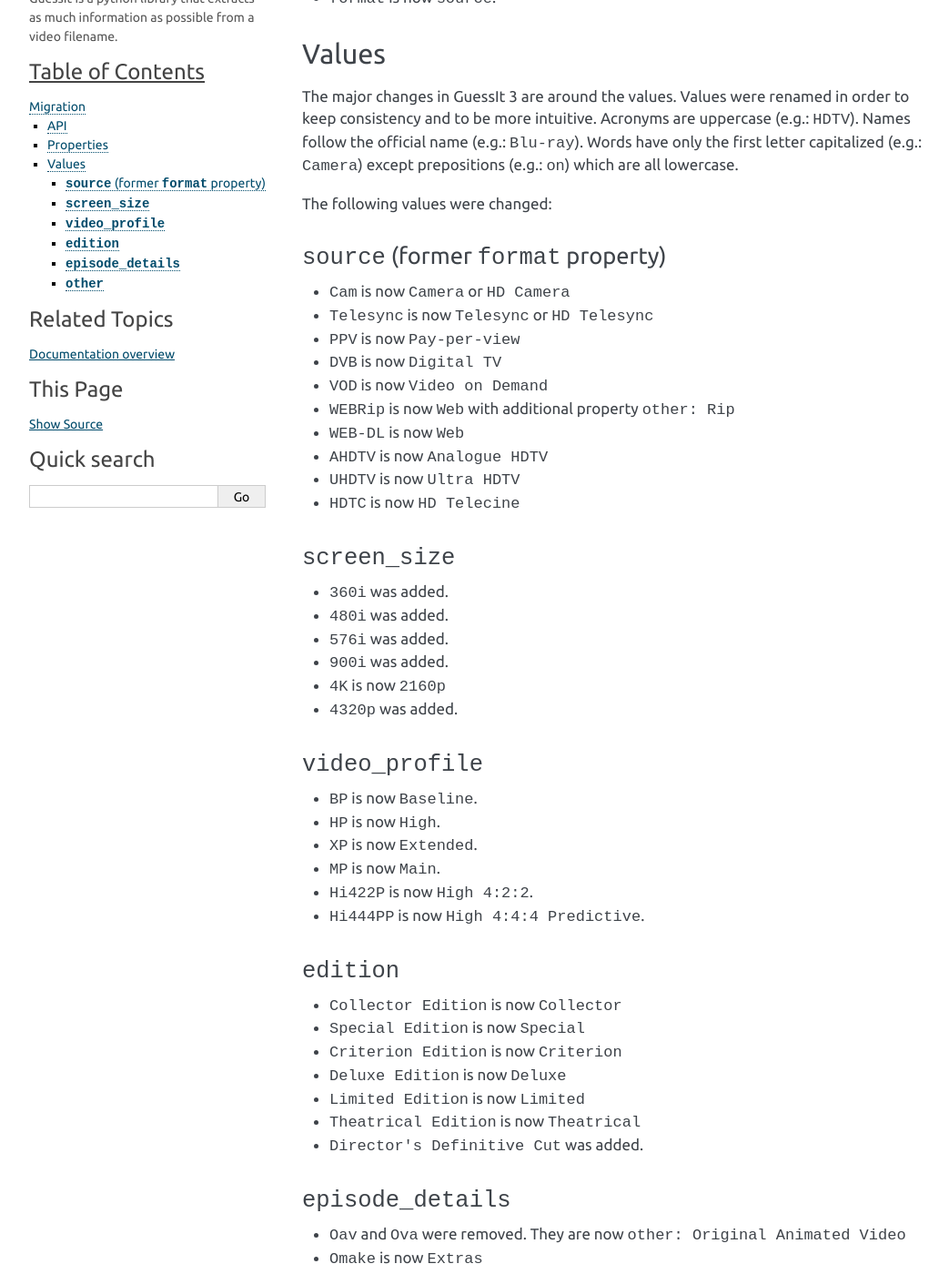
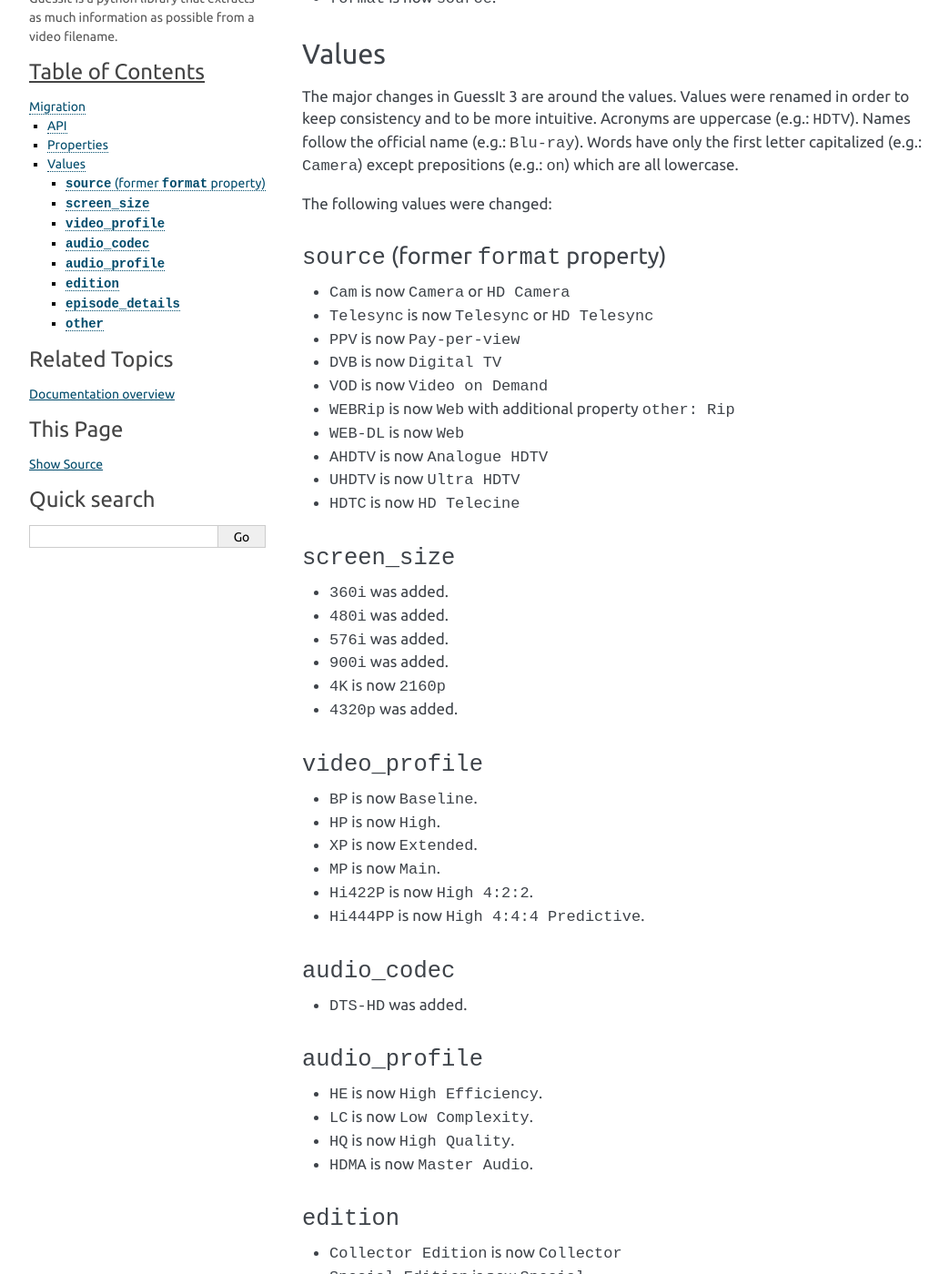
Before and after one commit to guessit-io/guessit, a Sphinx documentation site: the page built from docs/migration2to3.rst, in a window 1280 px wide and 1400 px high, scrolled down 389 px. Shown: the whole window at 91% size, without its empty margins (106-1149 px from the left). Built offline with Sphinx 7.4.7, drawn with Linux system fonts in a browser that asks for light colours.

Commit message:
Refactored 'audio_profile' values. Added 'audio_codec: DTS-HD'

```diff
--- a/docs/migration2to3.rst
+++ b/docs/migration2to3.rst
@@ -55,6 +55,17 @@ The following values were changed:
 - ``Hi422P`` is now ``High 4:2:2``.
 - ``Hi444PP`` is now ``High 4:4:4 Predictive``.
 
+``audio_codec``
+^^^^^^^^^^^^^^^
+- ``DTS-HD`` was added.
+
+``audio_profile``
+^^^^^^^^^^^^^^^^^
+- ``HE`` is now ``High Efficiency``.
+- ``LC`` is now ``Low Complexity``.
+- ``HQ`` is now ``High Quality``.
+- ``HDMA`` is now ``Master Audio``.
+
 ``edition``
 ^^^^^^^^^^^
 - ``Collector Edition`` is now ``Collector``
```
Also changed, not shown: 6 other files.
